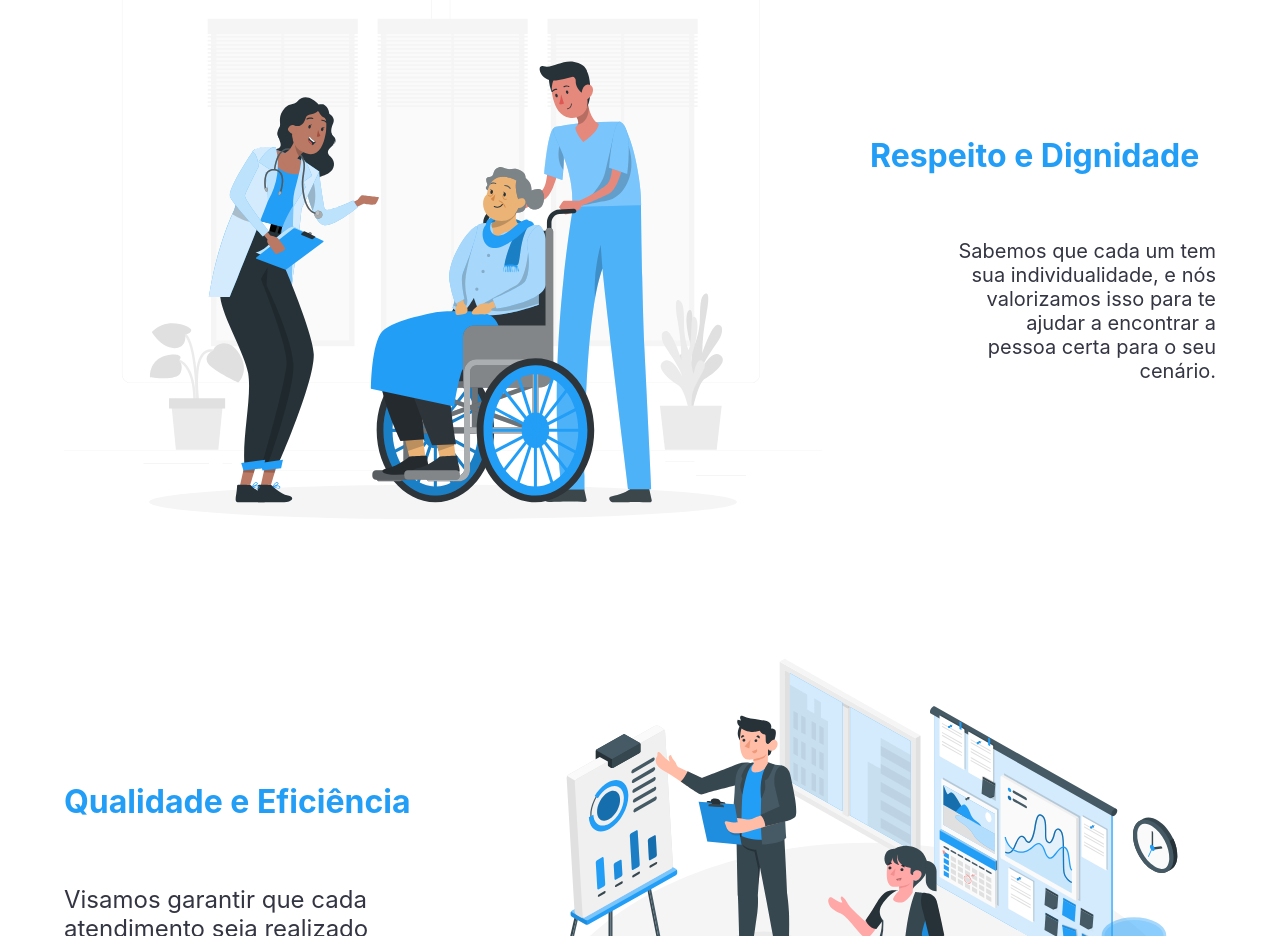
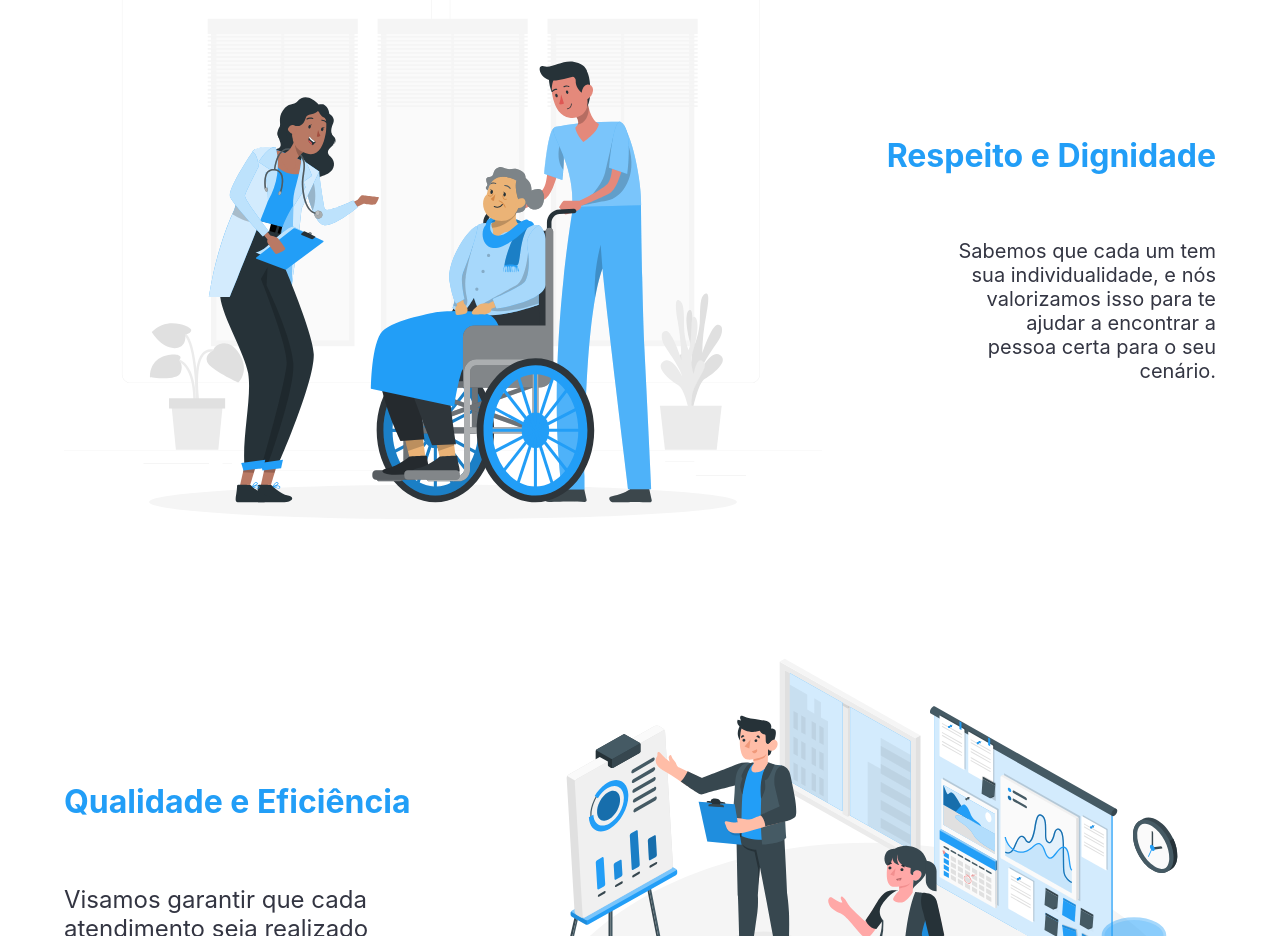
Before and after one commit to Elder-Connect/FrontEnd, a React (Create React App) app: page / in a window 1280 px wide. Shown: the part 3280-4216 px from the top of the page. Built offline with nearby package versions, Linux system fonts and the light colour scheme; no server answers.

Commit message:
@BrunoViniciusB detalhe arrumado do css da home

```diff
--- a/src/pages/Home.css
+++ b/src/pages/Home.css
@@ -135,7 +135,7 @@
     flex-direction: row-reverse;
     gap: 3em;
 }
-.respeitoDignidade .textoCor{
+.respeitoDignidade .textoCor2{
     text-align: end;
 }
 
```
